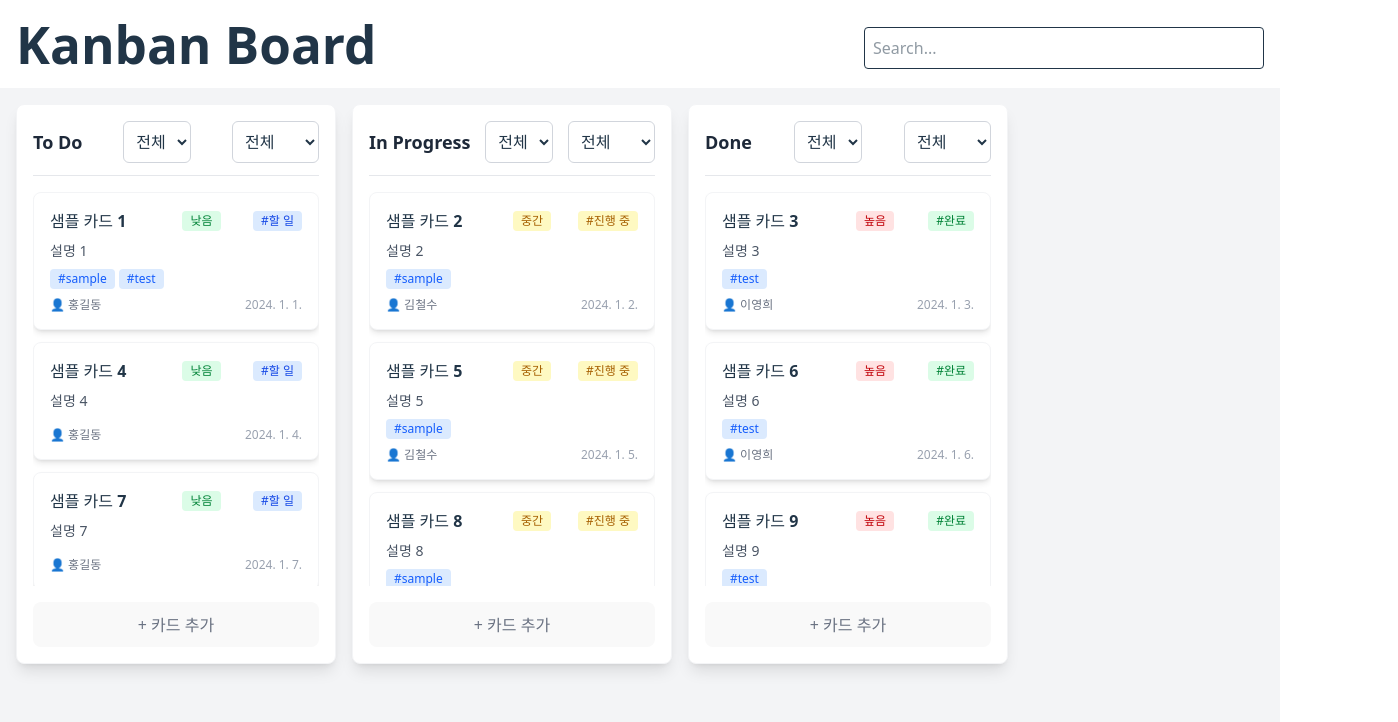
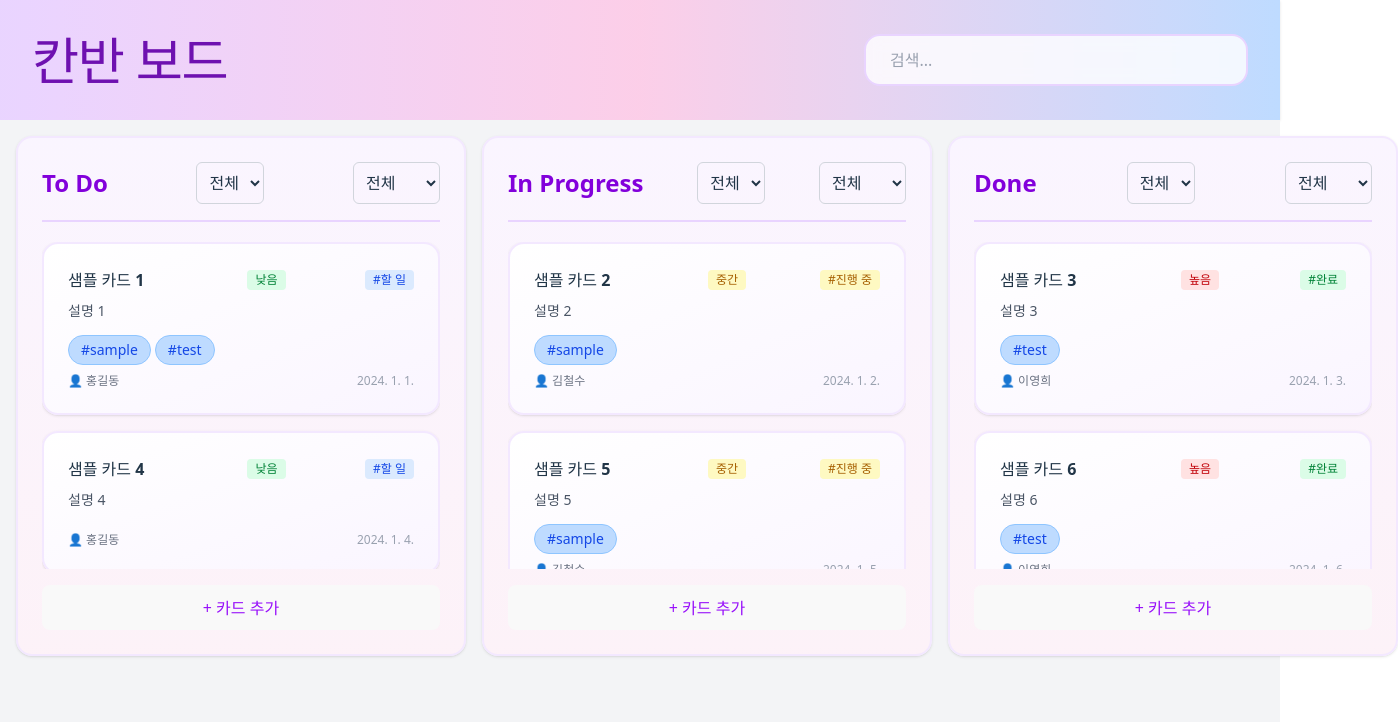
Before and after one commit to ramong26/kanban, a React (Vite) app: page / in a window 1280 px wide. Shown: the top 722 px of the page, 1398 px wide, since content can reach past the window. Built offline with nearby package versions, Linux system fonts and the light colour scheme.

Commit message:
style: 전체적인 스타일 변경 - 파스텔 톤으로 변경 - 컬럼 및 카드 넓이 더 넓게

```diff
--- a/src/feature/components/KanbanBoard/Card/Card.tsx
+++ b/src/feature/components/KanbanBoard/Card/Card.tsx
@@ -26,7 +26,7 @@ export default function Card({ data, onUpdate, onDelete }: BaseCardProps) {
   return (
     <>
       <div
-        className="bg-white rounded-lg shadow-md p-4 mb-3 border border-gray-100 hover:shadow-lg transition-shadow"
+        className="bg-gradient-to-br from-white to-purple-50 rounded-2xl shadow-sm p-6 mb-4 border-2 border-purple-100 hover:shadow-lg hover:border-purple-200 hover:scale-[1.02] transition-all cursor-pointer"
         onClick={() => {
           setOpenDetail(true);
         }}
@@ -59,7 +59,7 @@ export default function Card({ data, onUpdate, onDelete }: BaseCardProps) {
           </span>
         </div>
         {data.description && (
-          <p className="text-gray-600 text-sm mb-2 line-clamp-2">
+          <p className="text-gray-600 text-sm mb-3 line-clamp-2 leading-relaxed">
             {data.description}
           </p>
         )}
@@ -68,7 +68,7 @@ export default function Card({ data, onUpdate, onDelete }: BaseCardProps) {
             data.tags.map((tag, idx) => (
               <span
                 key={idx}
-                className="bg-blue-100 text-blue-600 text-xs px-2 py-0.5 rounded"
+                className="bg-blue-200 text-blue-700 text-sm px-3 py-1 rounded-full font-medium border border-blue-300"
               >
                 #{tag}
               </span>
--- a/src/feature/components/KanbanBoard/CardDetail/CardDetail.tsx
+++ b/src/feature/components/KanbanBoard/CardDetail/CardDetail.tsx
@@ -13,7 +13,7 @@ export default function CardDetail({
 
   return (
     <div className="fixed inset-0 bg-black/40 flex items-center justify-center z-50">
-      <div className="bg-white rounded-lg shadow-lg p-6 w-full max-w-md flex flex-col gap-4 relative">
+      <div className="bg-gradient-to-br from-white to-purple-50 rounded-3xl shadow-2xl p-10 w-full max-w-2xl flex flex-col gap-6 relative border-2 border-purple-100">
         <button
           className="absolute top-3 right-3 text-gray-400 hover:text-gray-600 text-2xl"
           onClick={onClose}
@@ -21,7 +21,9 @@ export default function CardDetail({
         >
           ×
         </button>
-        <h2 className="text-2xl font-bold text-gray-800 mb-2">{data.title}</h2>
+        <h2 className="text-3xl font-bold text-gray-900 mb-3 pr-8">
+          {data.title}
+        </h2>
         <p className="text-gray-600 mb-2">{data.description}</p>
         <div className="flex flex-wrap gap-2 mb-2">
           {data.tags &&
@@ -63,15 +65,15 @@ export default function CardDetail({
               : "-"}
           </span>
         </div>
-        <div className="flex gap-2 mt-6">
+        <div className="flex gap-4 mt-10">
           <button
-            className="flex-1 bg-blue-500 text-black rounded py-2 font-semibold hover:bg-blue-600"
-            onClick={() => onUpdate(data)}
+            className="flex-1 bg-gradient-to-r from-purple-400 to-blue-400 text-white rounded-xl py-4 font-bold hover:from-purple-500 hover:to-blue-500 transition-all shadow-lg hover:shadow-xl"
+            onClick={() => onUpdate?.(data)}
           >
             편집
           </button>
           <button
-            className="flex-1 bg-red-500 text-black rounded py-2 font-semibold hover:bg-red-600"
+            className="flex-1 bg-gradient-to-r from-pink-400 to-red-400 text-white rounded-xl py-4 font-bold hover:from-pink-500 hover:to-red-500 transition-all shadow-lg hover:shadow-xl"
             onClick={() => onDelete?.(data.id)}
           >
             삭제
--- a/src/feature/components/KanbanBoard/CardNewModal/CardNewModal.tsx
+++ b/src/feature/components/KanbanBoard/CardNewModal/CardNewModal.tsx
@@ -84,52 +84,52 @@ export default function CardNewModal({
       aria-modal="true"
     >
       <form
-        className="bg-white rounded-lg shadow-lg p-6 w-full max-w-xs flex flex-col gap-4"
+        className="bg-gradient-to-br from-white to-purple-50 rounded-3xl shadow-2xl p-10 w-full max-w-lg flex flex-col gap-6 border-2 border-purple-100"
         onSubmit={handleSubmit}
         onClick={(e) => e.stopPropagation()}
       >
-        <div className="flex justify-between items-center mb-2">
-          <h2 className="text-lg font-bold">
+        <div className="flex justify-between items-center mb-6">
+          <h2 className="text-3xl font-bold text-purple-800">
             {props.type === "create" ? "카드 추가" : "카드 편집"}
           </h2>
           <button
             type="button"
-            className="text-gray-600 hover:text-gray-700 text-xl py-1 px-2"
+            className="text-purple-400 hover:text-purple-600 text-4xl py-1 px-2 transition-colors"
             onClick={onClose}
             aria-label="닫기"
           >
             ×
           </button>
         </div>
-        <label className="flex flex-col gap-1">
-          <span className="text-sm font-medium text-gray-700">제목</span>
+        <label className="flex flex-col gap-2">
+          <span className="text-sm font-bold text-purple-700">제목</span>
           <input
             defaultValue={isEdit ? props.data.title : ""}
             ref={titleRef}
             type="text"
             placeholder="제목을 입력하세요"
-            className="border rounded px-3 py-2 focus:outline-none focus:ring-2 focus:ring-blue-400"
+            className="border border-gray-300 rounded-lg px-4 py-3 focus:outline-none focus:ring-2 focus:ring-blue-500 focus:border-transparent transition-all"
             maxLength={40}
             required
           />
         </label>
-        <label className="flex flex-col gap-1">
-          <span className="text-sm font-medium text-gray-700">설명</span>
+        <label className="flex flex-col gap-2">
+          <span className="text-sm font-bold text-purple-700">설명</span>
           <textarea
             defaultValue={isEdit ? props.data.description : ""}
             ref={descriptionRef}
             placeholder="설명을 입력하세요"
-            className="border rounded px-3 py-2 min-h-[60px] focus:outline-none focus:ring-2 focus:ring-blue-400 resize-none"
+            className="border-2 border-purple-200 rounded-xl px-5 py-3 min-h-[100px] focus:outline-none focus:ring-2 focus:ring-purple-300 focus:border-purple-300 bg-white resize-none transition-all"
             maxLength={200}
           />
         </label>
-        <label className="flex flex-col gap-1">
-          <span className="text-sm font-medium text-gray-700">마감 날짜</span>
+        <label className="flex flex-col gap-2">
+          <span className="text-sm font-bold text-purple-700">마감 날짜</span>
           <input
             defaultValue={isEdit ? props.data.dateCreated : ""}
             ref={dateRef}
             type="date"
-            className="border rounded px-3 py-2 focus:outline-none focus:ring-2 focus:ring-blue-400"
+            className="border-2 border-purple-200 rounded-xl px-5 py-3 focus:outline-none focus:ring-2 focus:ring-purple-300 focus:border-purple-300 bg-white transition-all"
           />
         </label>
         <SelectStatus
@@ -146,7 +146,7 @@ export default function CardNewModal({
         <div className="flex justify-between items-center mt-4 gap-2">
           <button
             type="submit"
-            className="w-full bg-blue-500 text-black rounded py-2 font-semibold hover:bg-blue-600"
+            className="w-full bg-blue-500 text-black rounded py-2 font-semibold border-2 border-blue-600"
           >
             저장
           </button>
--- a/src/feature/components/KanbanBoard/Collumn/Collumn.tsx
+++ b/src/feature/components/KanbanBoard/Collumn/Collumn.tsx
@@ -118,16 +118,16 @@ export default function Collumn({ title, cards, setCards }: CollumnProps) {
           <div
             ref={provided.innerRef}
             {...provided.droppableProps}
-            className={`bg-white rounded-lg shadow-lg p-4 w-80 min-h-[200px] h-[70vh] flex flex-col transition-all
+            className={`rounded-2xl shadow-sm p-6 w-[450px] min-h-[300px] h-[65vh] flex flex-col transition-all
               ${
                 snapshot.isDraggingOver
-                  ? "border-2 border-blue-400 bg-blue-50"
-                  : "border border-gray-100"
+                  ? "border-2 border-purple-300 bg-purple-50"
+                  : "border-2 border-purple-100 bg-gradient-to-b from-purple-50 to-pink-50"
               }
             `}
           >
-            <div className="flex justify-between items-center mb-4 pb-3 border-b border-gray-200">
-              <h2 className="text-lg font-bold text-gray-800">{title}</h2>
+            <div className="flex justify-between items-center mb-5 pb-4 border-b-2 border-purple-200">
+              <h2 className="text-2xl font-bold text-purple-700">{title}</h2>
 
               <SelectStatus
                 data={priorityOptions}
@@ -140,7 +140,7 @@ export default function Collumn({ title, cards, setCards }: CollumnProps) {
                 onChange={onSelectStatus}
               />
             </div>
-            <div className="flex-1 space-y-3 overflow-auto">
+            <div className="flex-1 space-y-3 overflow-y-auto overflow-x-hidden">
               {filteredCards && filteredCards.length > 0 ? (
                 filteredCards.map((data: CardProps, idx: number) => (
                   <Draggable key={data.id} draggableId={data.id} index={idx}>
@@ -171,7 +171,7 @@ export default function Collumn({ title, cards, setCards }: CollumnProps) {
             </div>
             <button
               type="button"
-              className="w-full mt-4 py-2 text-gray-500 hover:text-gray-700 hover:bg-gray-50 rounded border-2 border-dashed border-gray-300 hover:border-gray-400 transition-colors"
+              className="w-full mt-4 py-3 text-purple-600 hover:text-purple-700 hover:bg-purple-100 rounded-xl border-2 border-dashed border-purple-300 hover:border-purple-400 transition-all font-semibold"
               onClick={() => setOpenCardModal(true)}
             >
               + 카드 추가
--- a/src/shared/components/Dialog/Dialog.tsx
+++ b/src/shared/components/Dialog/Dialog.tsx
@@ -13,18 +13,18 @@ export default function Dialog({
 
   return (
     <div className="fixed inset-0 bg-black/40 flex items-center justify-center z-50">
-      <div className="bg-white rounded-lg shadow-lg p-6 w-full max-w-xs flex flex-col gap-4">
-        <h2 className="text-lg font-bold text-gray-800">{title}</h2>
-        <p className="text-gray-700">{message}</p>
-        <div className="flex justify-end gap-2 mt-4">
+      <div className="bg-gradient-to-br from-white to-pink-50 rounded-3xl shadow-2xl p-10 w-full max-w-md flex flex-col gap-6 border-2 border-pink-100">
+        <h2 className="text-3xl font-bold text-pink-700">{title}</h2>
+        <p className="text-gray-700 text-base leading-relaxed">{message}</p>
+        <div className="flex justify-end gap-4 mt-6">
           <button
-            className="px-4 py-2 rounded bg-gray-200 text-gray-700 hover:bg-gray-300"
+            className="px-8 py-3 rounded-xl bg-purple-200 text-purple-700 hover:bg-purple-300 font-bold transition-colors border-2 border-purple-300"
             onClick={onClose}
           >
             취소
           </button>
           <button
-            className="px-4 py-2 rounded bg-red-500 text-gray-700 hover:bg-red-600"
+            className="px-8 py-3 rounded-xl bg-gradient-to-r from-pink-400 to-red-400 text-white hover:from-pink-500 hover:to-red-500 font-bold transition-all shadow-lg hover:shadow-xl"
             onClick={onConfirm}
           >
             삭제
--- a/src/shared/components/Layout/Header/Header.tsx
+++ b/src/shared/components/Layout/Header/Header.tsx
@@ -8,15 +8,19 @@ export default function Header() {
   };
 
   return (
-    <header className="bg-white shadow p-4 flex items-center justify-between">
-      <h1 className="text-2xl font-bold">Kanban Board</h1>
-      <input
-        type="search"
-        placeholder="Search..."
-        className="mt-2 p-2 border rounded w-100 "
-        value={query}
-        onChange={handleChange}
-      />
+    <header className="bg-gradient-to-r from-purple-200 via-pink-200 to-blue-200 p-8 shadow-sm">
+      <div className="flex items-center justify-between max-w-7xl mx-auto">
+        <h1 className="text-4xl font-bold tracking-tight text-purple-800">
+          칸반 보드
+        </h1>
+        <input
+          type="search"
+          placeholder="검색..."
+          className="px-6 py-3 rounded-2xl border-2 border-purple-200 bg-white/80 backdrop-blur-sm focus:outline-none focus:ring-2 focus:ring-purple-300 focus:border-purple-300 text-gray-700 placeholder-gray-400 transition-all w-96"
+          value={query}
+          onChange={handleChange}
+        />
+      </div>
     </header>
   );
 }
```
